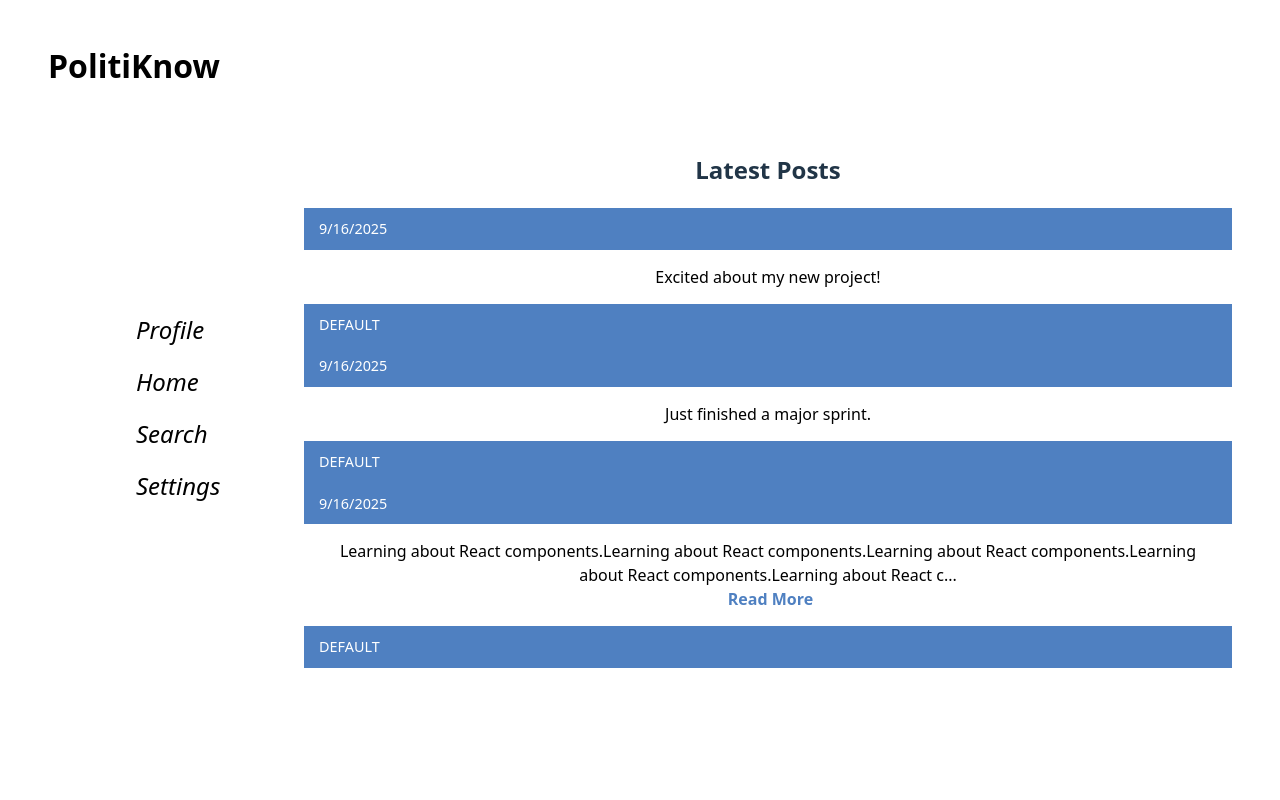
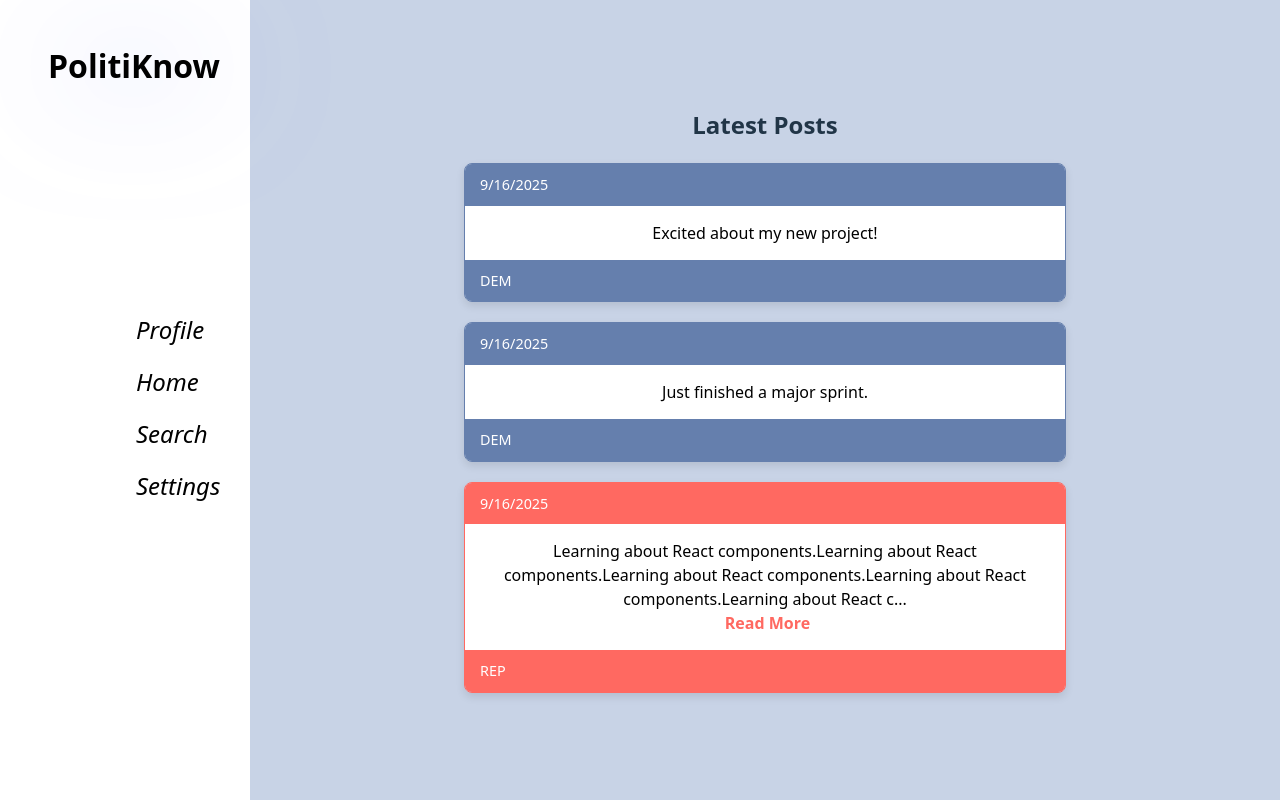
Before and after one commit to abui304/politiknow, a React (Vite) app: page / in a window 1280 px wide. Built offline with nearby package versions, Linux system fonts and the light colour scheme.

Commit message:
bald chihuahua

```diff
--- a/src/components/Feed.jsx
+++ b/src/components/Feed.jsx
@@ -2,9 +2,9 @@ import React, { useState } from 'react';
 import Post from './Post.jsx';
 
 const mockPosts = [
-  { id: 1, type: 'default', content: 'Excited about my new project!', timestamp: Date.now() - 3600000 },
-  { id: 2, type: 'default', content: 'Just finished a major sprint.', timestamp: Date.now() - 7200000 },
-  { id: 3, type: 'default', content: 'Learning about React components.Learning about React components.Learning about React components.Learning about React components.Learning about React components.Learning about React components.', timestamp: Date.now() - 10800000 },
+  { id: 1, type: 'dem', content: 'Excited about my new project!', timestamp: Date.now() - 3600000 },
+  { id: 2, type: 'dem', content: 'Just finished a major sprint.', timestamp: Date.now() - 7200000 },
+  { id: 3, type: 'rep', content: 'Learning about React components.Learning about React components.Learning about React components.Learning about React components.Learning about React components.Learning about React components.', timestamp: Date.now() - 10800000 },
 ];
 
 const Feed = () => {
--- a/src/components/NavBar.css
+++ b/src/components/NavBar.css
@@ -1,7 +1,6 @@
 .navbar {
   display: flex;
   flex-direction: column;
-  align-items: flex-start;
   position: fixed;
   top: 0;
   left: 0;
@@ -51,6 +50,6 @@
 }
 
 main {
-  margin-left: 20vw;
+  margin-left: 250px;
   padding: 1rem;
 }
--- a/src/components/Post.css
+++ b/src/components/Post.css
@@ -1,10 +1,10 @@
 :root {
-  --color-default: #4f80c1;
-  --color-news: #d9534f;
+  --color-dem: #657fad;
+  --color-rep: #ff6961;
   --color-opinion: #f0ad4e;
 }
 
-.post-container {
+.post {
   border: 1px solid var(--post-color);
   margin-bottom: 20px;
   border-radius: 8px;
--- a/src/index.css
+++ b/src/index.css
@@ -57,7 +57,7 @@ button:focus-visible {
 @media (prefers-color-scheme: light) {
   :root {
     color: #213547;
-    background-color: #ffffff;
+    background-color: #c8d3e6;
   }
   a:hover {
     color: #747bff;
```
